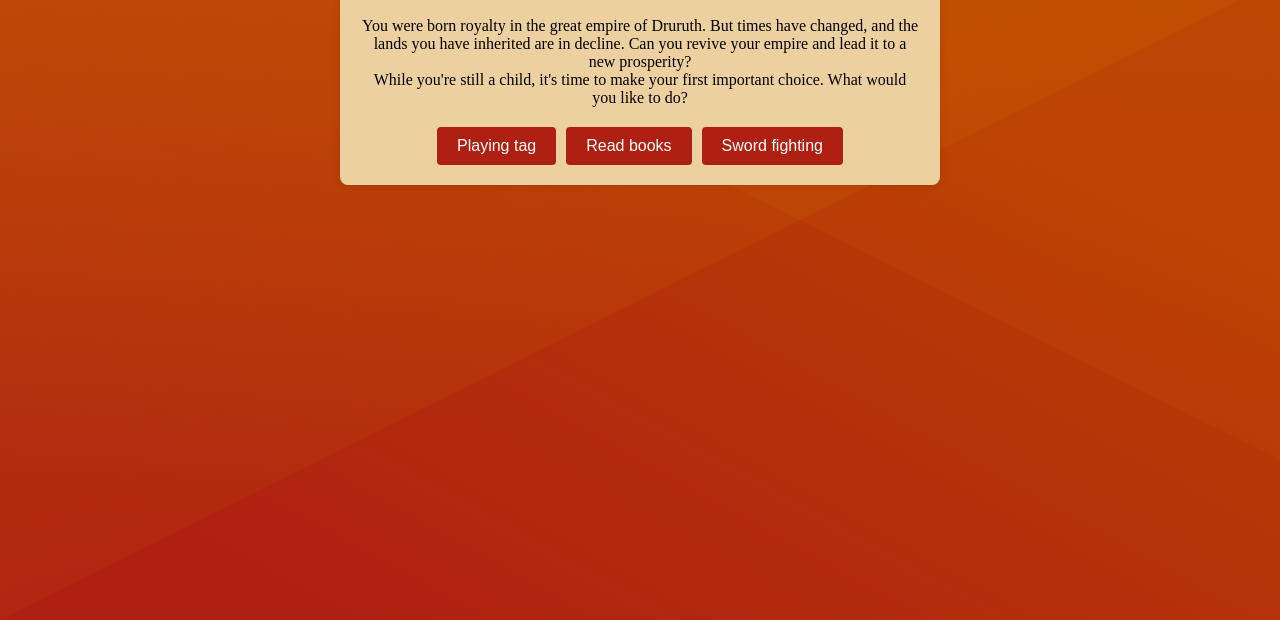
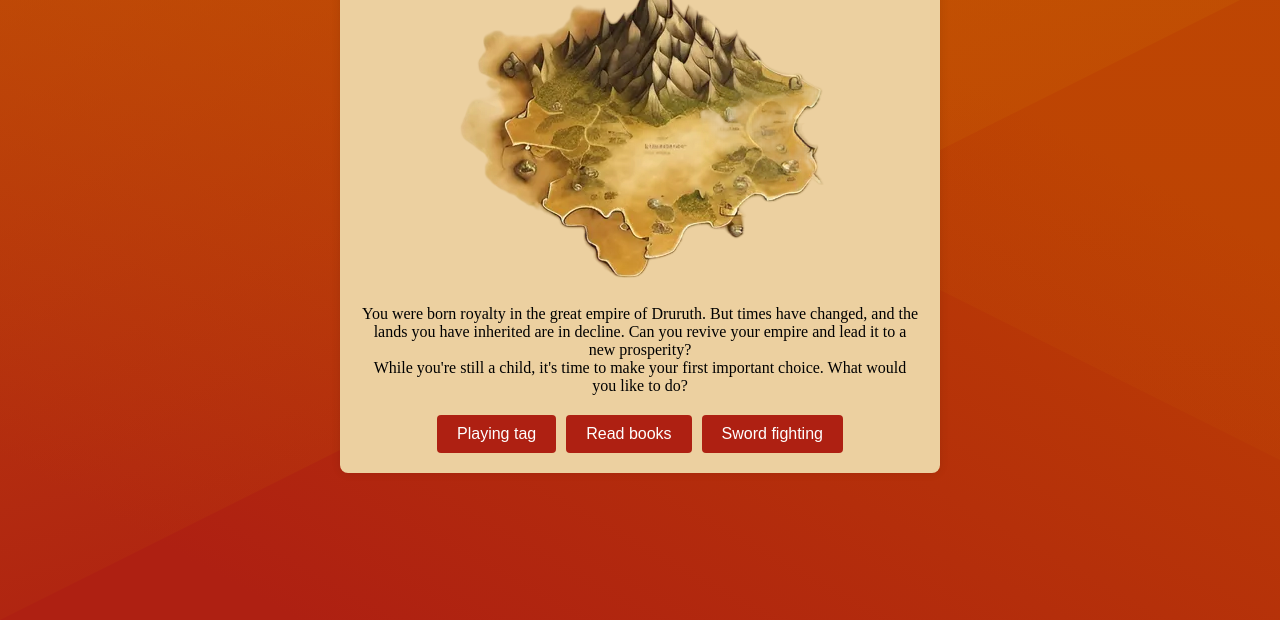
Before and after one commit to misha1290/kingdom, a plain HTML site: page index.html in a window 1280 px wide. Shown: the part 180-800 px from the top of the page. Drawn offline with nearby package versions, Linux system fonts and the light colour scheme; the site is published under a folder, as on GitHub Pages, so addresses that start at the root find nothing.

Commit message:
Update index.html1

```diff
--- a/index.html
+++ b/index.html
@@ -72,7 +72,7 @@
     </nav>
   <div class="container">
     <h1>Welcome to your kingdom!</h1>
-    <img src="/img/1.png" alt="Картинка королевства">
+    <img src="./img/1.png" alt="Картинка королевства">
     <p>You were born royalty in the great empire of Druruth. But times have changed, and the lands you have inherited are in decline. Can you revive your empire and lead it to a new prosperity?</p>
     <p>While you're still a child, it's time to make your first important choice. What would you like to do?</p>
     <div class="actions">
```
